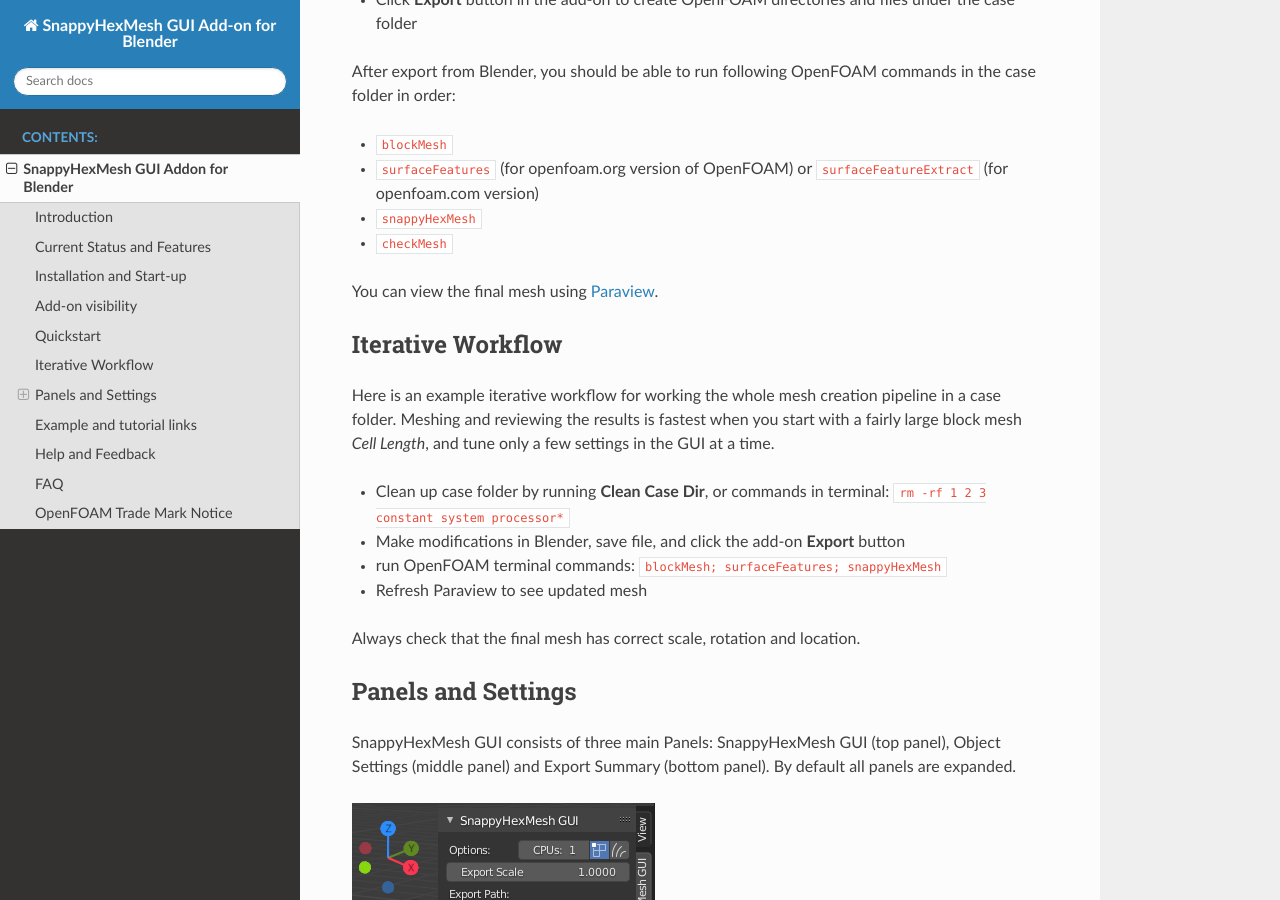
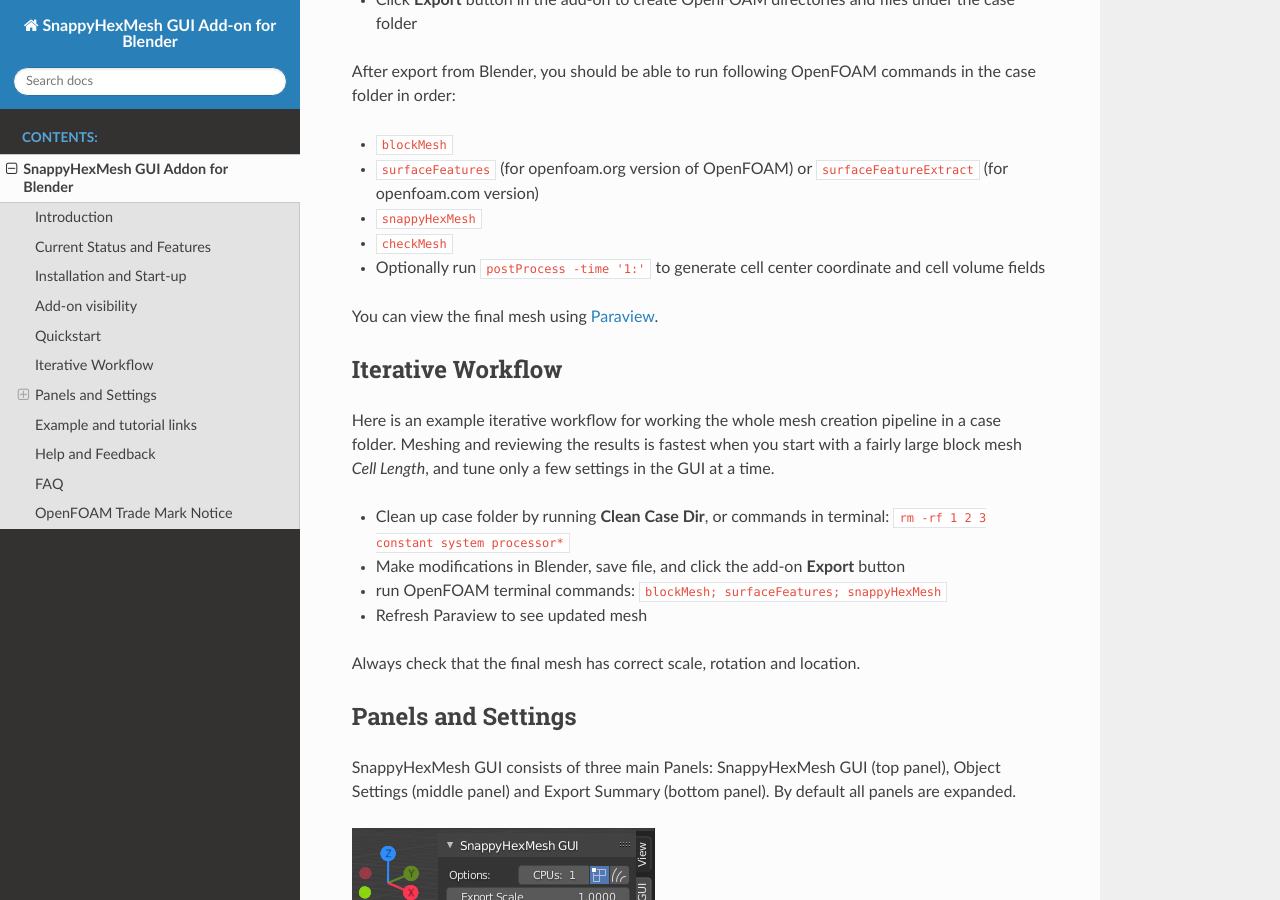
Before and after one commit to tkeskita/snappyhexmesh_gui, a Sphinx documentation site: the page built from docs/snappy_gui.rst, in a window 1280 px wide and 900 px high, scrolled down 2419 px. Built offline with Sphinx 7.4.7 and the Read the Docs theme 2.0.0, drawn with Linux system fonts in a browser that asks for light colours.

Commit message:
Add controlDict functions writeCellCentres and writeCellVolumes
- These functions can be run after mesh generation, e.g. by
  postProcess -time '1:'

```diff
--- a/docs/snappy_gui.rst
+++ b/docs/snappy_gui.rst
@@ -92,6 +92,7 @@
 * ``surfaceFeatures`` (for openfoam.org version of OpenFOAM) or ``surfaceFeatureExtract`` (for openfoam.com version)
 * ``snappyHexMesh``
 * ``checkMesh``
+* Optionally run ``postProcess -time '1:'`` to generate cell center coordinate and cell volume fields
 
 You can view the final mesh using `Paraview <https://www.paraview.org>`_.
 
```
Also changed, not shown: 1 other file.
